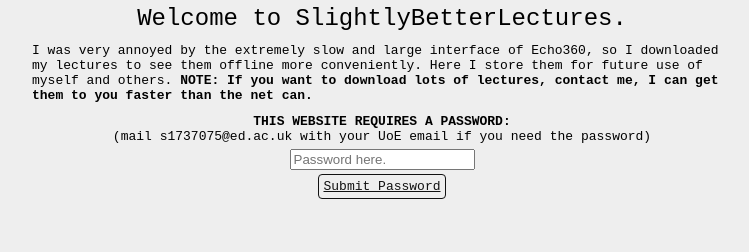
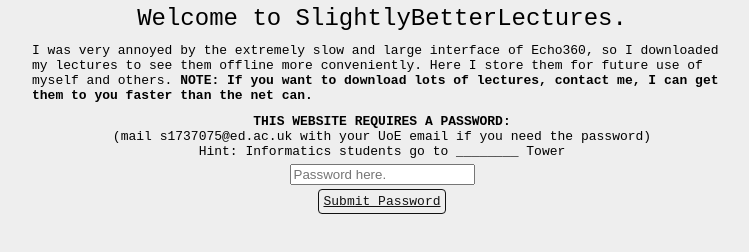
Before and after one commit to dylan-thinnes/betterlectures, a website: page static/index.html in a window 1280 px wide. Shown: the whole page, without its empty margins (258-1007 px from the left). Drawn offline with Linux system fonts and the light colour scheme.

Commit message:
Add hint to login

```diff
--- a/static/index.html
+++ b/static/index.html
@@ -35,7 +35,7 @@
 		<div class="page" id="passwordPage">
 			<div class="limitWidth title">Welcome to SlightlyBetterLectures.</div>
 			<div class="paddedText limitWidth">I was very annoyed by the extremely slow and large interface of Echo360, so I downloaded my lectures to see them offline more conveniently. Here I store them for future use of myself and others. <b>NOTE: If you want to download lots of lectures, contact me, I can get them to you faster than the net can.</b></div>
-			<div class="paddedText limitWidth" style="text-align: center;"><b>THIS WEBSITE REQUIRES A PASSWORD:</b><br/>(mail s1737075@ed.ac.uk with your UoE email if you need the password)</div>
+			<div class="paddedText limitWidth" style="text-align: center;"><b>THIS WEBSITE REQUIRES A PASSWORD:</b><br/>(mail s1737075@ed.ac.uk with your UoE email if you need the password)<br/>Hint: Informatics students go to ________ Tower</div>
 			<input type="text" placeholder="Password here." id="password"></input>
 			<a id="submitPassword" href="#">Submit Password</a>
 			<div class="limitWidth paddedText" id="passwordStatus"></div>
```
